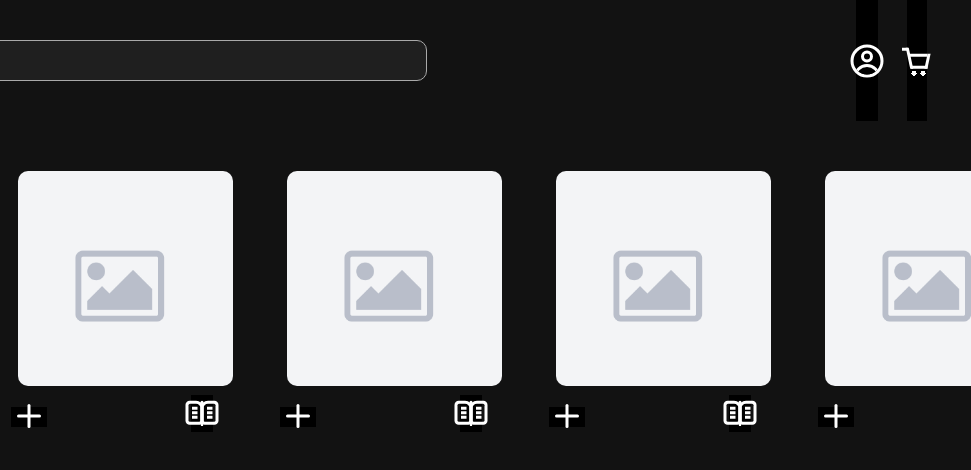
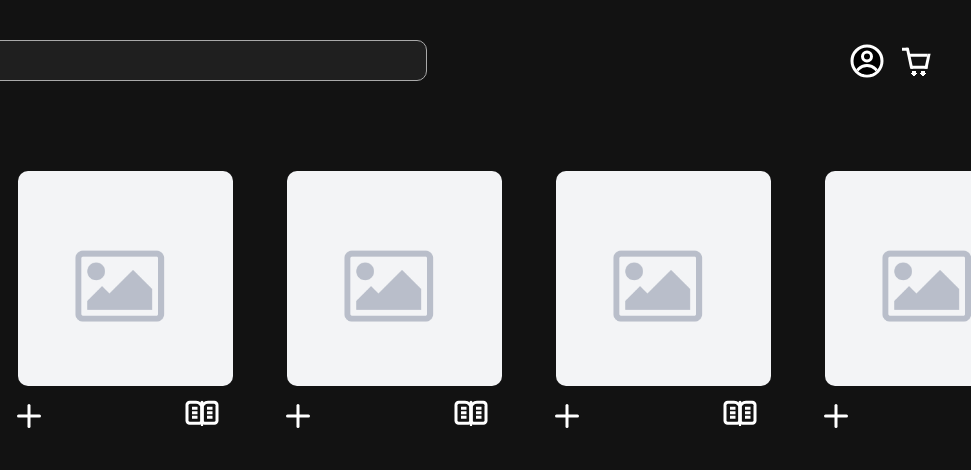
Before and after one commit to ggjj321/GOL, a website: page gol-frontend/cart_page/homepage2.html in a window 1280 px wide. Shown: the top 470 px of the page, 309-1280 px from the left. Drawn offline with Linux system fonts and the light colour scheme.

Commit message:
uniform the botton background color with background

```diff
--- a/gol-frontend/cart_page/css/homepage.css
+++ b/gol-frontend/cart_page/css/homepage.css
@@ -47,7 +47,7 @@ input[type=text] {
     margin: 0;
     cursor: pointer;
     float: right;
-    background-color: #000;
+    background-color: #121212;
 }
 
 .gg-profile,
@@ -93,7 +93,7 @@ input[type=text] {
     margin: 0;
     cursor: pointer;
     float: right;
-    background-color: #000;
+    background-color: #121212;
 }
 
 .gg-shopping-cart {
@@ -282,7 +282,7 @@ input[type=text] {
     padding: 10px;
     margin: 0 20px 0 20px;
     cursor: pointer;
-    background-color: #000;
+    background-color: #121212;
 }
 
 .gg-math-plus,
@@ -320,7 +320,7 @@ input[type=text] {
   left: 99px;
   top: 5px;
   cursor: pointer;
-  background-color: #000;
+  background-color: #121212;
 }
 
 .gg-readme {
```
